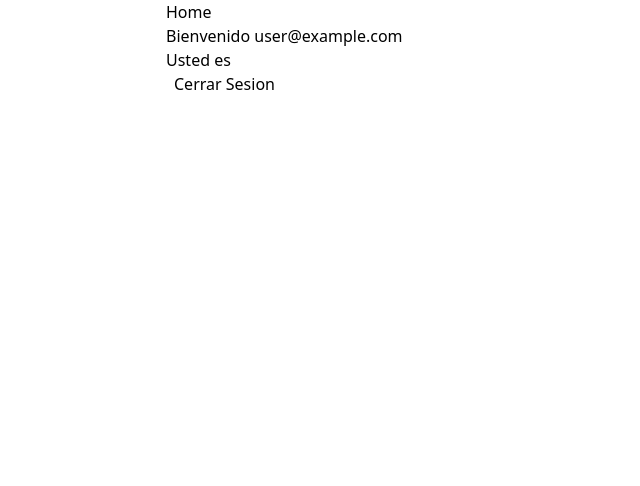
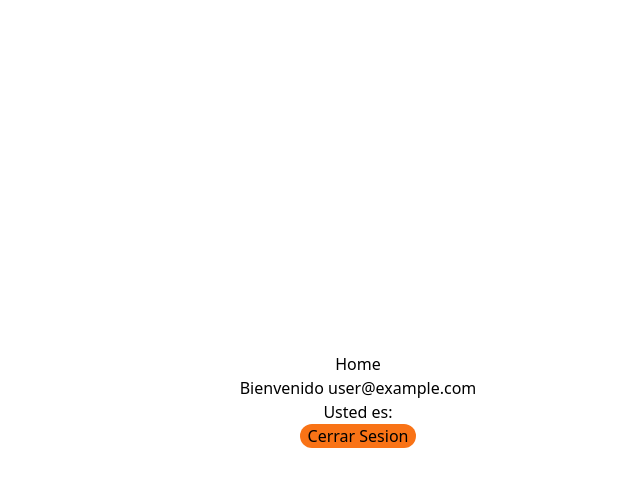
Before and after one commit to hiki-7u7/aprendiendo-matematicas, a React (Vite) app: page / in a window 1280 px wide. Shown: the top 486 px of the page, without its empty margins (282-922 px from the left). Built offline with nearby package versions, Linux system fonts and the light colour scheme; no server answers; the database is empty; sample sign-in values are in the browser's storage; the HTML template or start-up script is replaced by a standard one.

Commit message:
Update Home and Login

```diff
--- a/src/pages/Home.jsx
+++ b/src/pages/Home.jsx
@@ -1,10 +1,32 @@
 // Objetivo: componente Home
 import { useAuth } from "../context/authContext.jsx";
+import { collection, getDocs, where, query } from "firebase/firestore";
+import { db } from "../firebase/firebase";
+import { useEffect, useState } from "react";
 
 //funcion que exporta el componente Home
 export function Home() {
   //funcion que permite manejar el contexto de autenticacion
   const { user, CerrarSesion, cargando } = useAuth();
+  const [usuarioRol, setUsuarioRol] = useState();
+
+  //funcion que permite obtener los datos de la base de datos
+  const obtenerDatos = async () => {
+    const q = query(
+      collection(db, "usuarios"),
+      where("email", "==", user.email)
+    );
+    const querySnapshot = await getDocs(q);
+
+    querySnapshot.forEach((doc) => {
+      setUsuarioRol(doc.data().rol);
+    });
+  };
+
+  //funcion que permite obtener los datos de la base de datos
+  useEffect(() => {
+    obtenerDatos();
+  }, []);
 
   // funcion que permite validar si el usuario esta logueado
   const handlelogout = async () => {
@@ -12,12 +34,16 @@ export function Home() {
   };
   if (cargando) return <p>Cargando...</p>;
 
+  //retorno del componente
   return (
-    <div className="w-full max-w-sm m-auto ">
+    <div className="flex flex-col items-center justify-center w-full h-screen ">
       <h1>Home</h1>
       <p>Bienvenido {user.email}</p>
-      <p>Usted es {user.rol}</p>
-      <button className="bg-white rounded-full mg px-2" onClick={handlelogout}>
+      <p>Usted es: {usuarioRol}</p>
+      <button
+        className="bg-orange-500 hover:bg-orange-300  rounded-full px-2 focus:outline-none focus:shadow-outline"
+        onClick={handlelogout}
+      >
         Cerrar Sesion
       </button>
     </div>
--- a/src/pages/Login.jsx
+++ b/src/pages/Login.jsx
@@ -85,9 +85,7 @@ export function Login() {
           />
         </div>
 
-        <label htmlFor="password" className="">
-          Contraseña
-        </label>
+        <label htmlFor="password">Contraseña</label>
         <div className="flex mb-4">
           <input
             type={showPassword ? "text" : "password"}
```
